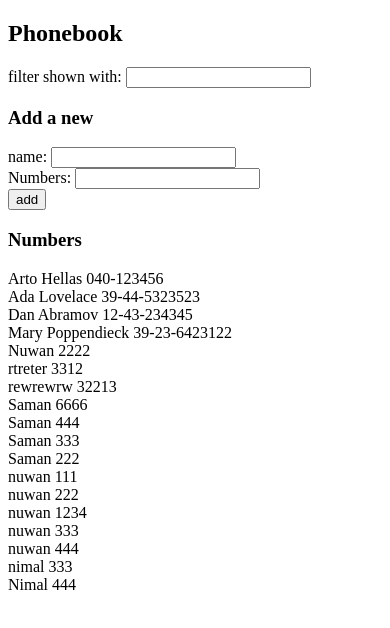
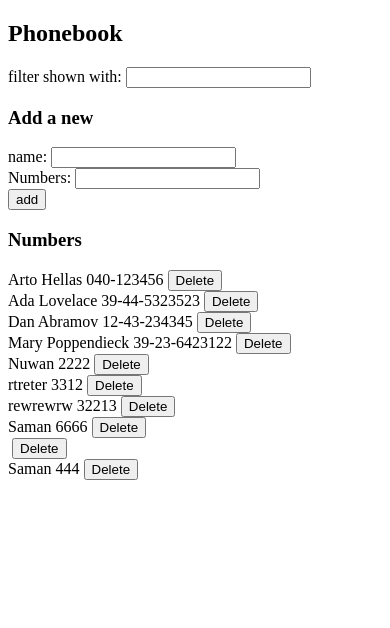
Before and after one commit to nuwaninfo/Full_Stack_Open, a React (Vite) app in the folder part_2/phonebook/: page / in a window 390 px wide. Shown: the top 628 px of the page. Built offline with nearby package versions, Linux system fonts and the light colour scheme; data requests are answered from the project's data file.

Commit message:
Completion of exercise 2.14: The Phonebook step 9

```diff
--- a/part_2/phonebook/db.json
+++ b/part_2/phonebook/db.json
@@ -51,56 +51,6 @@
       "id": 10
     },
     {
-      "name": "Saman",
-      "number": "333",
-      "id": 11
-    },
-    {
-      "name": "Saman",
-      "number": "222",
-      "id": 12
-    },
-    {
-      "name": "",
-      "number": "",
-      "id": 13
-    },
-    {
-      "name": "nuwan",
-      "number": "111",
-      "id": 14
-    },
-    {
-      "name": "nuwan",
-      "number": "222",
-      "id": 15
-    },
-    {
-      "name": "nuwan",
-      "number": "1234",
-      "id": 16
-    },
-    {
-      "name": "nuwan",
-      "number": "333",
-      "id": 17
-    },
-    {
-      "name": "nuwan",
-      "number": "444",
-      "id": 18
-    },
-    {
-      "name": "nimal",
-      "number": "333",
-      "id": 21
-    },
-    {
-      "name": "Nimal",
-      "number": "444",
-      "id": 22
-    },
-    {
       "name": "Martin",
       "number": "55",
       "id": 24
--- a/part_2/phonebook/src/App.jsx
+++ b/part_2/phonebook/src/App.jsx
@@ -76,6 +76,18 @@ const App = () => {
     setSearchResults(filteredPerson);
   };
 
+  // Handle Delete function
+  const handleDelete = (id, name) => {
+    if (window.confirm(`Delete ${name}?`)) {
+      phoneBookService.deletePerson(id).then((deletedPerson) => {
+        console.log(deletedPerson);
+        const personsAfterDelete = persons.filter((person) => person.id !== id);
+        setPersons(personsAfterDelete);
+        setSearchResults(personsAfterDelete);
+      });
+    }
+  };
+
   return (
     <div>
       <h2>Phonebook</h2>
@@ -89,7 +101,7 @@ const App = () => {
         handleNumber={handleNumber}
       />
       <h3>Numbers</h3>
-      <Numbers serchResults={serchResults} />
+      <Numbers serchResults={serchResults} handleDelete={handleDelete} />
     </div>
   );
 };
--- a/part_2/phonebook/src/Numbers.jsx
+++ b/part_2/phonebook/src/Numbers.jsx
@@ -1,10 +1,14 @@
-const Numbers = ({ serchResults }) => {
+const Numbers = ({ serchResults, handleDelete }) => {
   return (
     <>
       {serchResults.map((person) => {
         return (
           <div key={person.id}>
             {person.name} {person.number}
+            &nbsp;
+            <button onClick={() => handleDelete(person.id, person.name)}>
+              Delete
+            </button>
           </div>
         );
       })}
--- a/part_2/phonebook/src/services/phonebook_service.js
+++ b/part_2/phonebook/src/services/phonebook_service.js
@@ -13,4 +13,9 @@ const create = (newObject) => {
   return request.then((response) => response.data);
 };
 
-export default { getAll, create };
+const deletePerson = (id) => {
+  const request = axios.delete(`${baseUrl}/${id}`);
+  return request.then((response) => response.data);
+};
+
+export default { getAll, create, deletePerson };
```
